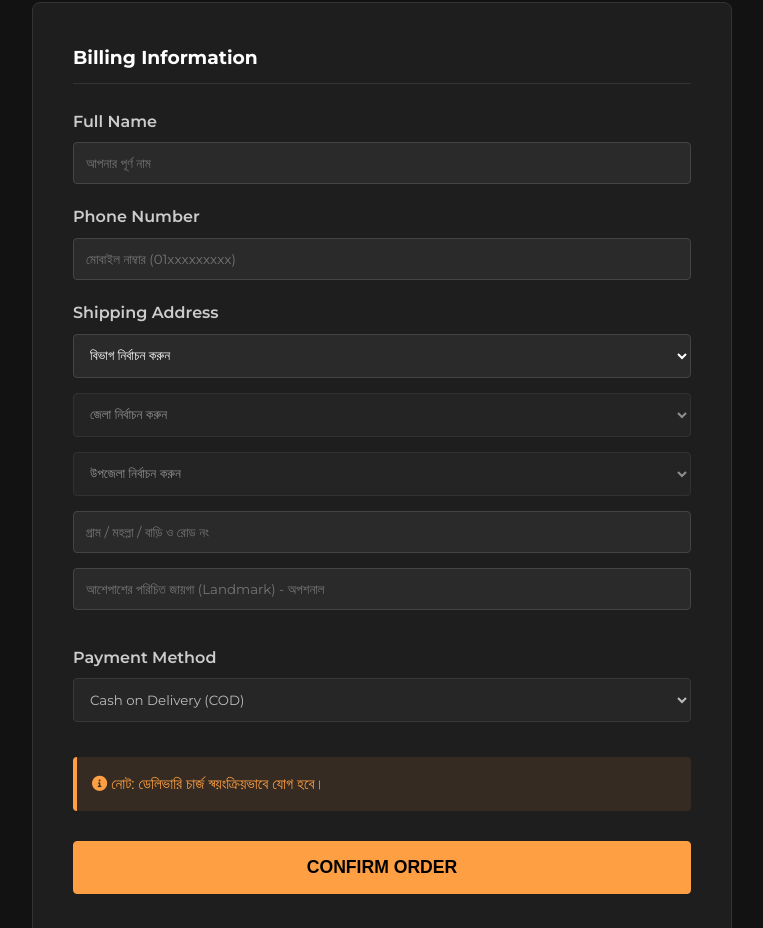
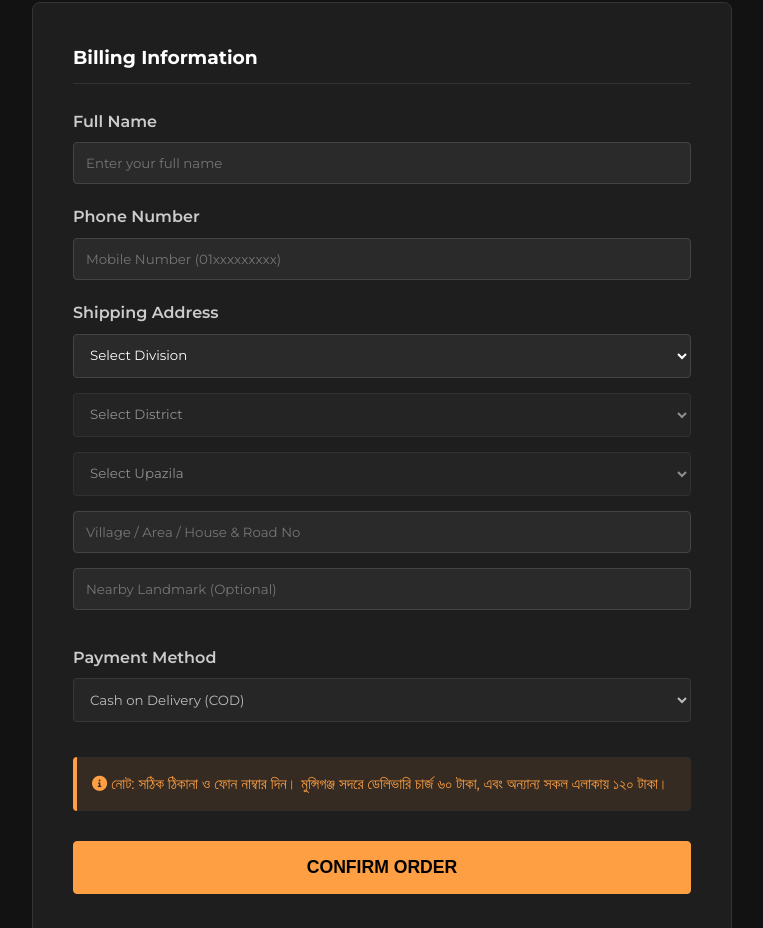
Before and after one commit to lynexbd/lynexbd.github.io, a plain HTML site: page checkout.html in a window 1280 px wide. Shown: the part 573-1501 px from the top of the page, without its empty margins (258-1021 px from the left). Drawn offline with Linux system fonts and the light colour scheme.

Commit message:
Update checkout.html

```diff
--- a/checkout.html
+++ b/checkout.html
@@ -72,32 +72,32 @@
                 <form id="checkout-form">
                     <div style="margin-bottom: 5px;">
                         <label>Full Name</label>
-                        <input type="text" name="name" class="form-input" required placeholder="আপনার পূর্ণ নাম">
+                        <input type="text" name="name" class="form-input" required placeholder="Enter your full name">
                     </div>
 
                     <div style="margin-bottom: 5px;">
                         <label>Phone Number</label>
-                        <input type="number" id="phone" name="phone" class="form-input" required placeholder="মোবাইল নাম্বার (01xxxxxxxxx)">
-                        <small id="phone-error" class="error-msg">নাম্বারটি অবশ্যই ১১ ডিজিটের এবং 013, 014, 015, 016, 017, 018, বা 019 দিয়ে শুরু হতে হবে।</small>
+                        <input type="number" id="phone" name="phone" class="form-input" required placeholder="Mobile Number (01xxxxxxxxx)">
+                        <small id="phone-error" class="error-msg">Number must be 11 digits starting with 013-019.</small>
                     </div>
 
                     <div style="margin-bottom: 20px;">
                         <label>Shipping Address</label>
 
                         <select id="division" class="form-select" required onchange="loadDistricts()">
-                            <option value="">বিভাগ নির্বাচন করুন</option>
+                            <option value="">Select Division</option>
                         </select>
 
                         <select id="district" class="form-select" required disabled onchange="loadUpazilas()">
-                            <option value="">জেলা নির্বাচন করুন</option>
+                            <option value="">Select District</option>
                         </select>
 
                         <select id="upazila" class="form-select" required disabled onchange="calculateTotal()">
-                            <option value="">উপজেলা নির্বাচন করুন</option>
+                            <option value="">Select Upazila</option>
                         </select>
 
-                        <input type="text" id="village" class="form-input" required placeholder="গ্রাম / মহল্লা / বাড়ি ও রোড নং">
-                        <input type="text" id="landmark" class="form-input" placeholder="আশেপাশের পরিচিত জায়গা (Landmark) - অপশনাল">
+                        <input type="text" id="village" class="form-input" required placeholder="Village / Area / House & Road No">
+                        <input type="text" id="landmark" class="form-input" placeholder="Nearby Landmark (Optional)">
                     </div>
 
                     <div style="margin-bottom: 20px;">
@@ -109,7 +109,7 @@
 
                     <div style="background: rgba(255, 159, 67, 0.1); padding: 15px; border-left: 4px solid #ff9f43; margin-bottom: 30px; border-radius: 4px;">
                         <p style="color: #ff9f43; font-size: 0.95em; font-weight: 500;">
-                            <i class="fas fa-info-circle"></i> নোট: ডেলিভারি চার্জ স্বয়ংক্রিয়ভাবে যোগ হবে।
+                            <i class="fas fa-info-circle"></i> নোট: সঠিক ঠিকানা ও ফোন নাম্বার দিন। মুন্সিগঞ্জ সদরে ডেলিভারি চার্জ ৬০ টাকা, এবং অন্যান্য সকল এলাকায় ১২০ টাকা।
                         </p>
                     </div>
 
```
